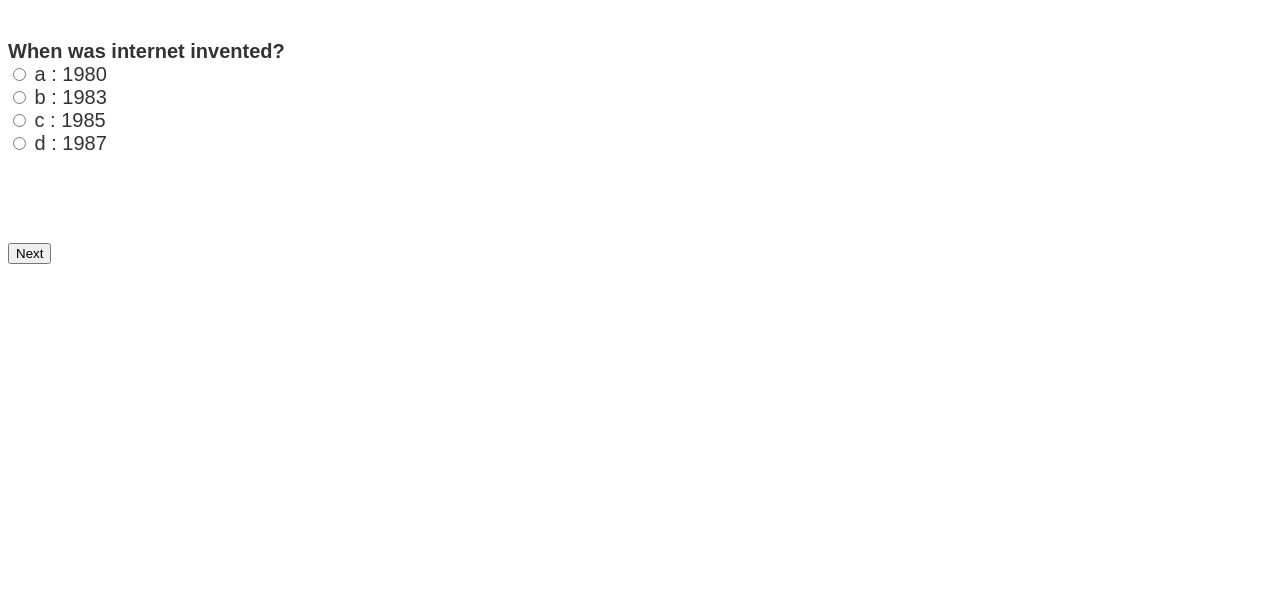
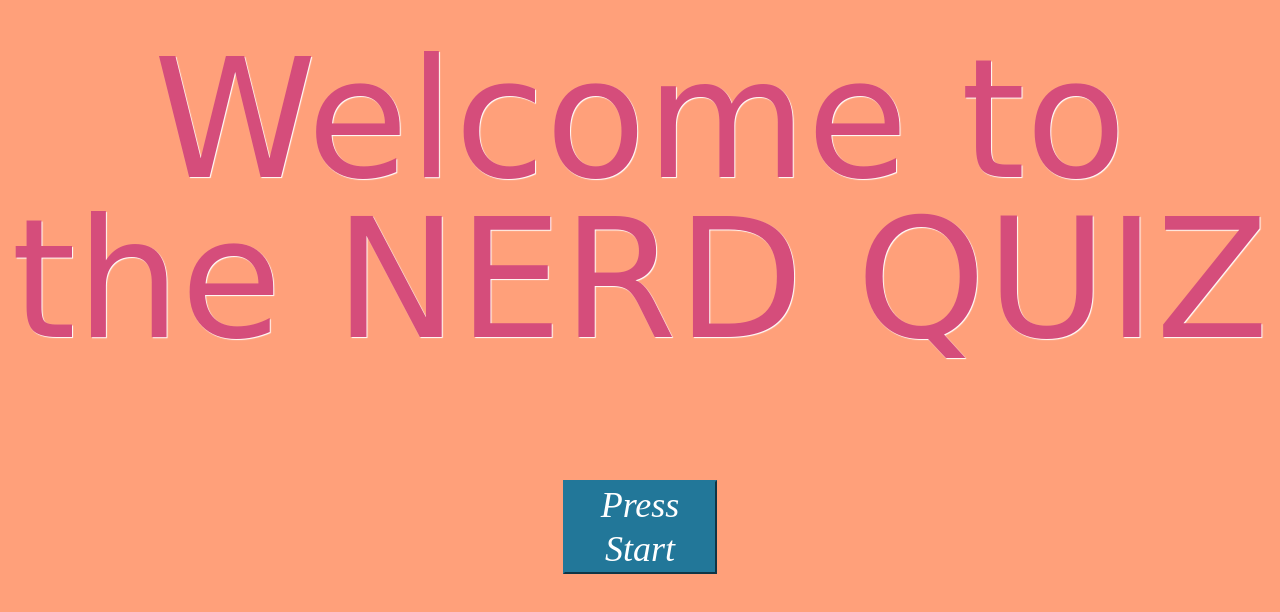
Before and after one commit to linhgt/Quiz, a plain HTML site: page index.html in a window 1280 px wide. Drawn offline with Linux system fonts and the light colour scheme.

Commit message:
Build the Intro page of the quiz

```diff
--- a/index.css
+++ b/index.css
@@ -1,8 +1,48 @@
 body{
 	font-size: 20px;
 	font-family: sans-serif;
-	color: #333;
+  color: #333;
+  background-color:lightsalmon;
 }
+
+#intro-container{
+  position: absolute;
+  width:100%;
+  height:100%;
+  top:0;
+  left:0;
+  z-index:5;
+  background-color: lightsalmon;
+}
+
+#intro-container h1{
+  color: #d54d7b;
+  font-family: "Great Vibes", cursive;
+  font-size: 165px; line-height: 160px;
+  font-weight: normal;
+  margin-bottom: 0px;
+  margin-top: 40px;
+  text-align: center;
+  text-shadow: 1px 1px 1px #fff;
+}
+
+#intro-container #start{
+  background-color: #279;
+  font-family: 'Droid serif', serif;
+  font-size: 36px;
+  font-weight: 400;
+  font-style: italic;
+  line-height: 44px;
+  margin-left: 44%;
+  margin-right:44%;
+  margin-top: 15vh;
+  display:block;
+  top: 65vh;
+  text-align: center;
+  color:white;
+  border-color: #279;
+}
+
 .question{
 	font-weight: 600;
 }
@@ -12,7 +52,7 @@ body{
 .answers label{
   display: block;
 }
-#submit{
+#submit, #previous, #next{
 	font-family: sans-serif;
 	font-size: 20px;
 	background-color: #279;
@@ -28,9 +68,6 @@ body{
 }
 
 
-
-
-
 .slide{
   position: absolute;
   left: 0px;
@@ -43,9 +80,11 @@ body{
 .active-slide{
   opacity: 1;
   z-index: 2;
+
 }
 .quiz-container{
   position: relative;
   height: 200px;
   margin-top: 40px;
+
 }
--- a/index.html
+++ b/index.html
@@ -6,6 +6,8 @@
         <link rel="stylesheet" type="text/css" href="index.css">
     </head>
     <body>
+        <div id="intro-container">
+        </div>
         <div class="quiz-container">
             <div id="quiz"></div>
         </div>
--- a/script.js
+++ b/script.js
@@ -3,6 +3,9 @@
     const quizContainer = document.getElementById("quiz");
     const resultContainer = document.getElementById("result");
     const submitButton = document.getElementById("submit");
+    const introContainer = document.getElementById("intro-container");
+
+    let quizStarted = "false";
 
     //Array of questions
     const Questions = [
@@ -38,8 +41,19 @@
         },
     ];
 
+    function intro(){
+        const output=[];
+        output.push(
+            `<h1>Welcome to the NERD QUIZ</h1>
+            <button id="start">Press Start</button>`
+        );
+
+        introContainer.innerHTML = output.join('');
+    }
+
     function buildQuiz(){
         //Store the HTML output
+        quizStarted = "true";
         const output=[];
 
         //For each questions
@@ -135,8 +149,21 @@
         showSlide(currentSlide - 1);
     }
 
-    //Initiate the quiz
+    function isQuizStarted(){
+        if (quizStarted !== "false")
+        {
+            const intro = document.getElementById("intro-container");
+            intro.style.zIndex = 0;
+            intro.style.display = "none";
+        }
+    }
+
+    intro();
+
     buildQuiz();
+
+    const startButton = document.querySelector("#start");
+    startButton.addEventListener("click", isQuizStarted);
 
     //Pagination
     const PrevButton = document.getElementById("previous");
```
